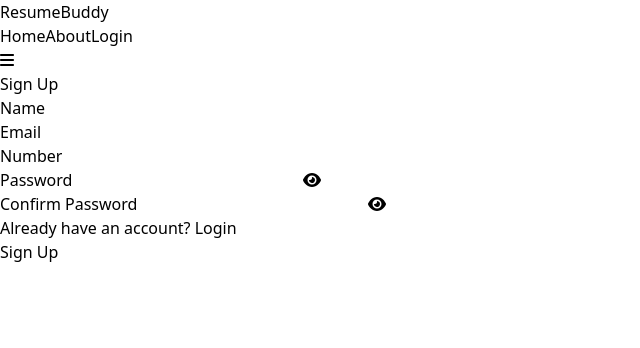
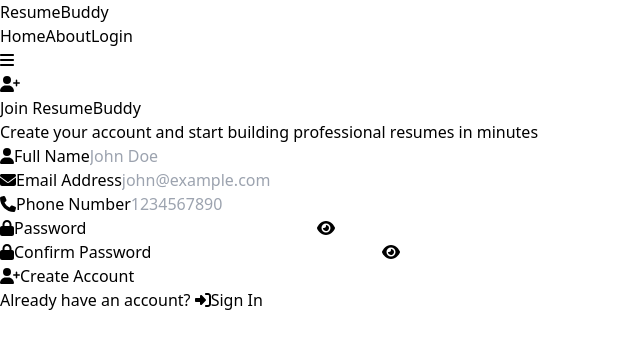
Before and after one commit to GangwarPriyansh/Resume-Analyzer, a React (Vite) app in the folder frontend/: page /signup in a window 1280 px wide. Shown: the top 348 px of the page, without its empty margins (0-640 px from the left). Built offline with nearby package versions, Linux system fonts and the light colour scheme.

Commit message:
changes in login & signup

```diff
--- a/frontend/src/components/LoginForm.jsx
+++ b/frontend/src/components/LoginForm.jsx
@@ -1,11 +1,142 @@
+// import React, { useState } from "react";
+// import { useNavigate, useLocation } from "react-router-dom";
+// import { toast } from "react-toastify";
+// import { useDispatch } from "react-redux";
+// import { setUser } from "../slice/userSlice";
+// import { store } from "../store";
+// import { FontAwesomeIcon } from "@fortawesome/react-fontawesome";
+// import { faEye, faEyeSlash } from "@fortawesome/free-solid-svg-icons";
+
+// export default function LoginForm() {
+//   const navigate = useNavigate();
+//   const dispatch = useDispatch();
+//   const [formData, setFormData] = useState({
+//     email: "",
+//     password: "",
+//   });
+
+//   const [showPassword, setShowPassword] = useState(false);
+
+//   const handleChange = (e) => {
+//     setFormData((prev) => ({ ...prev, [e.target.name]: e.target.value }));
+//   };
+
+//   const handleSubmit = async (e) => {
+//     e.preventDefault();
+//     try {
+//       const res = await fetch("https://resume-analyzer-6lys.onrender.com/api/users/login", {
+//         method: "POST",
+//         headers: {
+//           "Content-Type": "application/json",
+//         },
+//         body: JSON.stringify(formData),
+//       });
+
+//       const data = await res.json();
+
+//       if (res.ok) {
+//         toast.success("Login successful!");
+//         dispatch(
+//           setUser({
+//             user: {
+//               name: data.user.name,
+//               email: data.user.email,
+//               number: data.user.number,
+//             },
+//             token: data.token,
+//             isAuthenticated: true,
+//           })
+//         );
+
+//         navigate("/");
+//       } else {
+//         toast.error(data.message || "Login failed");
+//       }
+//     } catch (err) {
+//       console.error("Login error:", err);
+//       toast.error("Server error. Try again later");
+//     }
+//   };
+
+//   return (
+//     <div className="min-h-screen bg-[#313946] flex justify-center items-center px-4">
+//       <div className="bg-[#1c2331] p-8 rounded-lg shadow-2xl w-full max-w-md text-white">
+//         <h2 className="text-2xl font-bold text-center text-blue-500 mb-6">
+//           Login
+//         </h2>
+//         <form onSubmit={handleSubmit} className="space-y-4">
+//           <div>
+//             <label htmlFor="email" className="block mb-1 text-gray-300">
+//               Email
+//             </label>
+//             <input
+//               id="email"
+//               name="email"
+//               type="email"
+//               value={formData.email}
+//               onChange={handleChange}
+//               required
+//               className="w-full px-4 py-2 rounded bg-[#2b313c] border border-gray-600 text-white"
+//             />
+//           </div>
+
+//           <div className="relative">
+//             <label htmlFor="password" className="block mb-1 text-gray-300">
+//               Password
+//             </label>
+//             <input
+//               id="password"
+//               name="password"
+//               type={showPassword ? "text" : "password"}
+//               value={formData.password}
+//               onChange={handleChange}
+//               required
+//               className="w-full px-4 py-2 rounded bg-[#2b313c] border border-gray-600 text-white"
+//             />
+//             <FontAwesomeIcon
+//               icon={showPassword ? faEyeSlash : faEye}
+//               onClick={() => setShowPassword(!showPassword)}
+//               className="absolute right-3 top-[50%] translate-y-[40%] text-gray-400 hover:text-gray-300 cursor-pointer"
+//             />
+//           </div>
+
+//           <p className="text-sm text-gray-400 text-center">
+//             Don't have an account?{" "}
+//             <button
+//               type="button"
+//               onClick={() => navigate("/signup")}
+//               className="text-blue-400 hover:underline"
+//             >
+//               Sign Up
+//             </button>
+//           </p>
+
+//           <button
+//             type="submit"
+//             className="w-full bg-blue-600 hover:bg-blue-700 text-white font-semibold py-2 rounded mt-4 transition transform hover:-translate-y-1 hover:shadow-lg"
+//           >
+//             Login
+//           </button>
+//         </form>
+//       </div>
+//     </div>
+//   );
+// }
+
 import React, { useState } from "react";
-import { useNavigate, useLocation } from "react-router-dom";
+import { useNavigate } from "react-router-dom";
 import { toast } from "react-toastify";
 import { useDispatch } from "react-redux";
 import { setUser } from "../slice/userSlice";
-import { store } from "../store";
 import { FontAwesomeIcon } from "@fortawesome/react-fontawesome";
-import { faEye, faEyeSlash } from "@fortawesome/free-solid-svg-icons";
+import {
+  faEye,
+  faEyeSlash,
+  faEnvelope,
+  faLock,
+  faSignInAlt,
+  faUserPlus
+} from "@fortawesome/free-solid-svg-icons";
 
 export default function LoginForm() {
   const navigate = useNavigate();
@@ -47,7 +178,6 @@
             isAuthenticated: true,
           })
         );
-
         navigate("/");
       } else {
         toast.error(data.message || "Login failed");
@@ -59,15 +189,27 @@
   };
 
   return (
-    <div className="min-h-screen bg-[#313946] flex justify-center items-center px-4">
-      <div className="bg-[#1c2331] p-8 rounded-lg shadow-2xl w-full max-w-md text-white">
-        <h2 className="text-2xl font-bold text-center text-blue-500 mb-6">
-          Login
-        </h2>
-        <form onSubmit={handleSubmit} className="space-y-4">
-          <div>
-            <label htmlFor="email" className="block mb-1 text-gray-300">
-              Email
+    <div className="min-h-screen bg-gradient-to-b from-[#1a202c] to-[#2d3748] pt-24 pb-12 px-4">
+      <div className="max-w-md mx-auto">
+        {/* Header Section */}
+        <div className="text-center mb-8">
+          <div className="bg-blue-600 w-16 h-16 rounded-full flex items-center justify-center mx-auto mb-4">
+            <FontAwesomeIcon icon={faSignInAlt} className="text-white text-2xl" />
+          </div>
+          <h1 className="text-3xl font-bold text-white mb-2">Welcome Back</h1>
+          <p className="text-gray-300">
+            Sign in to access your resume builder dashboard
+          </p>
+        </div>
+
+        {/* Form Container */}
+        <div className="bg-[#1c2331] p-8 rounded-xl shadow-2xl border border-[#2d3748]">
+          <form onSubmit={handleSubmit} className="space-y-5">
+            {/* Email Field */}
+            <div className="group">
+              <label htmlFor="email" className="text-gray-300 mb-2 flex items-center">
+                <FontAwesomeIcon icon={faEnvelope} className="mr-2 text-blue-400" />
+                Email Address
               </label>
               <input
                 id="email"
@@ -76,12 +218,17 @@
                 value={formData.email}
                 onChange={handleChange}
                 required
-              className="w-full px-4 py-2 rounded bg-[#2b313c] border border-gray-600 text-white"
+                className="w-full px-4 py-3 rounded-lg bg-[#2b313c] border border-[#3a4556] text-white
+                          focus:outline-none focus:ring-2 focus:ring-blue-500 focus:border-transparent
+                          hover:border-blue-400 transition-all"
+                placeholder="your@email.com"
               />
             </div>
 
-          <div className="relative">
-            <label htmlFor="password" className="block mb-1 text-gray-300">
+            {/* Password Field */}
+            <div className="group relative">
+              <label htmlFor="password" className="text-gray-300 mb-2 flex items-center">
+                <FontAwesomeIcon icon={faLock} className="mr-2 text-blue-400" />
                 Password
               </label>
               <input
@@ -91,33 +238,43 @@
                 value={formData.password}
                 onChange={handleChange}
                 required
-              className="w-full px-4 py-2 rounded bg-[#2b313c] border border-gray-600 text-white"
+                className="w-full px-4 py-3 pr-10 rounded-lg bg-[#2b313c] border border-[#3a4556] text-white
+                          focus:outline-none focus:ring-2 focus:ring-blue-500 focus:border-transparent
+                          hover:border-blue-400 transition-all"
+                placeholder="••••••••"
               />
               <FontAwesomeIcon
                 icon={showPassword ? faEyeSlash : faEye}
                 onClick={() => setShowPassword(!showPassword)}
-              className="absolute right-3 top-[50%] translate-y-[40%] text-gray-400 hover:text-gray-300 cursor-pointer"
+                className="absolute right-3 top-[50%] text-gray-400 hover:text-gray-300 cursor-pointer"
               />
             </div>
 
-          <p className="text-sm text-gray-400 text-center">
+            {/* Submit Button */}
+            <button
+              type="submit"
+              className="w-full bg-gradient-to-r from-blue-600 to-blue-700 text-white font-semibold py-3 rounded-lg
+                        hover:from-blue-700 hover:to-blue-800 transition-all transform hover:-translate-y-0.5
+                        shadow-lg mt-6 flex items-center justify-center gap-2"
+            >
+              <FontAwesomeIcon icon={faSignInAlt} />
+              Login
+            </button>
+
+            {/* Sign Up Link */}
+            <div className="text-center text-gray-400 mt-4">
               Don't have an account?{" "}
               <button
                 type="button"
                 onClick={() => navigate("/signup")}
-              className="text-blue-400 hover:underline"
+                className="text-blue-400 hover:text-blue-300 font-medium flex items-center justify-center gap-1 mx-auto"
               >
+                <FontAwesomeIcon icon={faUserPlus} />
                 Sign Up
               </button>
-          </p>
-
-          <button
-            type="submit"
-            className="w-full bg-blue-600 hover:bg-blue-700 text-white font-semibold py-2 rounded mt-4 transition transform hover:-translate-y-1 hover:shadow-lg"
-          >
-            Login
-          </button>
+            </div>
           </form>
+        </div>
       </div>
     </div>
   );
--- a/frontend/src/components/SignUpForm.jsx
+++ b/frontend/src/components/SignUpForm.jsx
@@ -9,13 +9,15 @@
 // export default function SignUpForm() {
 //   const navigate = useNavigate();
 //   const dispatch = useDispatch();
+
 //   const [formData, setFormData] = useState({
-//     name: user?.name || "",
-//     email: user?.email || "",
-//     number: user?.number || "",
-//     password: user?.password || "",
-//     confirmPassword: user?.confirmPassword || "",
+//     name: "",
+//     email: "",
+//     number: "",
+//     password: "",
+//     confirmPassword: "",
 //   });
+
 //   const [showPassword, setShowPassword] = useState(false);
 //   const [showConfirmPassword, setShowConfirmPassword] = useState(false);
 
@@ -25,6 +27,7 @@
 
 //   const handleSubmit = async (e) => {
 //     e.preventDefault();
+
 //     if (formData.password !== formData.confirmPassword) {
 //       toast.error("Passwords do not match!");
 //       return;
@@ -45,26 +48,29 @@
 //       const data = await res.json();
 
 //       if (res.ok) {
+//         const userPayload = {
+//           user: {
+//             name: data.user.name,
+//             email: data.user.email,
+//             number: data.user.number,
+//           },
+//           token: data.token,
+//           isAuthenticated: true,
+//         };
+
+//         localStorage.setItem("user", JSON.stringify(userPayload));
+
+//         // Dispatch to Redux
+//         dispatch(setUser(userPayload));
+
 //         toast.success("Account created successfully!");
-//         //for storing data in redux
-//         dispatch(
-//           setUser({
-//             user: {
-//               name: formData.name,
-//               email: formData.email,
-//               number: formData.number,
-//             },
-//             token: data.token,
-//             isAuthenticated: true,
-//           })
-//         );
 //         navigate("/");
 //       } else {
-//         toast.error(data.message || "signup failed");
+//         toast.error(data.message || "Signup failed");
 //       }
 //     } catch (err) {
 //       console.error(err);
-//       toast.error("Signup failed,Please try again");
+//       toast.error("Signup failed. Please try again.");
 //     }
 //   };
 
@@ -103,6 +109,7 @@
 //               className="w-full px-4 py-2 rounded bg-[#2b313c] border border-gray-600 text-white"
 //             />
 //           </div>
+
 //           <div>
 //             <label htmlFor="number" className="block mb-1 text-gray-300">
 //               Number
@@ -110,7 +117,6 @@
 //             <input
 //               id="number"
 //               name="number"
-//               type="number"
 //               value={formData.number}
 //               onChange={handleChange}
 //               required
@@ -176,7 +182,7 @@
 
 //           <button
 //             type="submit"
-//             className="w-full bg-blue-600 hover:bg-blue-700 text-white font-semibold py-2 rounded mt-4"
+//             className="w-full bg-blue-600 hover:bg-blue-700 text-white font-semibold py-2 rounded mt-4 transition transform hover:-translate-y-1 hover:shadow-lg"
 //           >
 //             Sign Up
 //           </button>
@@ -192,7 +198,16 @@
 import { useDispatch } from "react-redux";
 import { setUser } from "../slice/userSlice";
 import { FontAwesomeIcon } from "@fortawesome/react-fontawesome";
-import { faEye, faEyeSlash } from "@fortawesome/free-solid-svg-icons";
+import {
+  faEye,
+  faEyeSlash,
+  faUser,
+  faEnvelope,
+  faPhone,
+  faLock,
+  faUserPlus,
+  faSignInAlt
+} from "@fortawesome/free-solid-svg-icons";
 
 export default function SignUpForm() {
   const navigate = useNavigate();
@@ -247,8 +262,6 @@
         };
 
         localStorage.setItem("user", JSON.stringify(userPayload));
-
-        // Dispatch to Redux
         dispatch(setUser(userPayload));
 
         toast.success("Account created successfully!");
@@ -263,15 +276,27 @@
   };
 
   return (
-    <div className="min-h-screen bg-[#313946] flex justify-center items-center px-4">
-      <div className="bg-[#1c2331] p-8 rounded-lg shadow-2xl w-full max-w-md text-white">
-        <h2 className="text-2xl font-bold text-center text-blue-500 mb-6">
-          Sign Up
-        </h2>
-        <form onSubmit={handleSubmit} className="space-y-4">
-          <div>
-            <label htmlFor="name" className="block mb-1 text-gray-300">
-              Name
+    <div className="min-h-screen bg-gradient-to-b from-[#1a202c] to-[#2d3748] pt-24 pb-12 px-4">
+      <div className="max-w-md mx-auto">
+        {/* Header Section */}
+        <div className="text-center mb-8">
+          <div className="bg-blue-600 w-16 h-16 rounded-full flex items-center justify-center mx-auto mb-4">
+            <FontAwesomeIcon icon={faUserPlus} className="text-white text-2xl" />
+          </div>
+          <h1 className="text-3xl font-bold text-white mb-2">Join ResumeBuddy</h1>
+          <p className="text-gray-300">
+            Create your account and start building professional resumes in minutes
+          </p>
+        </div>
+
+        {/* Form Container */}
+        <div className="bg-[#1c2331] p-8 rounded-xl shadow-2xl border border-[#2d3748]">
+          <form onSubmit={handleSubmit} className="space-y-5">
+            {/* Name Field */}
+            <div className="group">
+              <label htmlFor="name" className="text-gray-300 mb-2 flex items-center">
+                <FontAwesomeIcon icon={faUser} className="mr-2 text-blue-400" />
+                Full Name
               </label>
               <input
                 id="name"
@@ -279,13 +304,18 @@
                 value={formData.name}
                 onChange={handleChange}
                 required
-              className="w-full px-4 py-2 rounded bg-[#2b313c] border border-gray-600 text-white"
+                className="w-full px-4 py-3 rounded-lg bg-[#2b313c] border border-[#3a4556] text-white
+                          focus:outline-none focus:ring-2 focus:ring-blue-500 focus:border-transparent
+                          hover:border-blue-400 transition-all"
+                placeholder="John Doe"
               />
             </div>
 
-          <div>
-            <label htmlFor="email" className="block mb-1 text-gray-300">
-              Email
+            {/* Email Field */}
+            <div className="group">
+              <label htmlFor="email" className="text-gray-300 mb-2 flex items-center">
+                <FontAwesomeIcon icon={faEnvelope} className="mr-2 text-blue-400" />
+                Email Address
               </label>
               <input
                 id="email"
@@ -294,13 +324,18 @@
                 value={formData.email}
                 onChange={handleChange}
                 required
-              className="w-full px-4 py-2 rounded bg-[#2b313c] border border-gray-600 text-white"
+                className="w-full px-4 py-3 rounded-lg bg-[#2b313c] border border-[#3a4556] text-white
+                          focus:outline-none focus:ring-2 focus:ring-blue-500 focus:border-transparent
+                          hover:border-blue-400 transition-all"
+                placeholder="john@example.com"
               />
             </div>
 
-          <div>
-            <label htmlFor="number" className="block mb-1 text-gray-300">
-              Number
+            {/* Phone Number Field */}
+            <div className="group">
+              <label htmlFor="number" className="text-gray-300 mb-2 flex items-center">
+                <FontAwesomeIcon icon={faPhone} className="mr-2 text-blue-400" />
+                Phone Number
               </label>
               <input
                 id="number"
@@ -310,12 +345,17 @@
                 required
                 pattern="[0-9]{10,15}"
                 title="Please enter a valid phone number"
-              className="w-full px-4 py-2 rounded bg-[#2b313c] border border-gray-600 text-white"
+                className="w-full px-4 py-3 rounded-lg bg-[#2b313c] border border-[#3a4556] text-white
+                          focus:outline-none focus:ring-2 focus:ring-blue-500 focus:border-transparent
+                          hover:border-blue-400 transition-all"
+                placeholder="1234567890"
               />
             </div>
 
-          <div className="relative">
-            <label htmlFor="password" className="block mb-1 text-gray-300">
+            {/* Password Field */}
+            <div className="group relative">
+              <label htmlFor="password" className="text-gray-300 mb-2 flex items-center">
+                <FontAwesomeIcon icon={faLock} className="mr-2 text-blue-400" />
                 Password
               </label>
               <input
@@ -325,20 +365,21 @@
                 value={formData.password}
                 onChange={handleChange}
                 required
-              className="w-full px-4 py-2 rounded bg-[#2b313c] border border-gray-600 text-white"
+                className="w-full px-4 py-3 pr-10 rounded-lg bg-[#2b313c] border border-[#3a4556] text-white
+                          focus:outline-none focus:ring-2 focus:ring-blue-500 focus:border-transparent
+                          hover:border-blue-400 transition-all"
               />
               <FontAwesomeIcon
                 icon={showPassword ? faEyeSlash : faEye}
                 onClick={() => setShowPassword(!showPassword)}
-              className="absolute right-3 top-[50%] translate-y-[40%] text-gray-400 hover:text-gray-300 cursor-pointer"
+                className="absolute right-3 top-[50%] text-gray-400 hover:text-gray-300 cursor-pointer"
               />
             </div>
 
-          <div className="relative">
-            <label
-              htmlFor="confirmPassword"
-              className="block mb-1 text-gray-300"
-            >
+            {/* Confirm Password Field */}
+            <div className="group relative">
+              <label htmlFor="confirmPassword" className="text-gray-300 mb-2 flex items-center">
+                <FontAwesomeIcon icon={faLock} className="mr-2 text-blue-400" />
                 Confirm Password
               </label>
               <input
@@ -348,33 +389,42 @@
                 value={formData.confirmPassword}
                 onChange={handleChange}
                 required
-              className="w-full px-4 py-2 rounded bg-[#2b313c] border border-gray-600 text-white"
+                className="w-full px-4 py-3 pr-10 rounded-lg bg-[#2b313c] border border-[#3a4556] text-white
+                          focus:outline-none focus:ring-2 focus:ring-blue-500 focus:border-transparent
+                          hover:border-blue-400 transition-all"
               />
               <FontAwesomeIcon
                 icon={showConfirmPassword ? faEyeSlash : faEye}
                 onClick={() => setShowConfirmPassword(!showConfirmPassword)}
-              className="absolute right-3 top-[50%] translate-y-[40%] text-gray-400 hover:text-gray-300 cursor-pointer"
+                className="absolute right-3 top-[50%] text-gray-400 hover:text-gray-300 cursor-pointer"
               />
             </div>
 
-          <p className="text-sm text-gray-400 text-center">
+            {/* Submit Button */}
+            <button
+              type="submit"
+              className="w-full bg-gradient-to-r from-blue-600 to-blue-700 text-white font-semibold py-3 rounded-lg
+                        hover:from-blue-700 hover:to-blue-800 transition-all transform hover:-translate-y-0.5
+                        shadow-lg mt-6 flex items-center justify-center gap-2"
+            >
+              <FontAwesomeIcon icon={faUserPlus} />
+              Create Account
+            </button>
+
+            {/* Login Link */}
+            <div className="text-center text-gray-400 mt-4">
               Already have an account?{" "}
               <button
                 type="button"
                 onClick={() => navigate("/login")}
-              className="text-blue-400 hover:underline"
+                className="text-blue-400 hover:text-blue-300 font-medium flex items-center justify-center gap-1 mx-auto"
               >
-              Login
+                <FontAwesomeIcon icon={faSignInAlt} />
+                Sign In
               </button>
-          </p>
-
-          <button
-            type="submit"
-            className="w-full bg-blue-600 hover:bg-blue-700 text-white font-semibold py-2 rounded mt-4 transition transform hover:-translate-y-1 hover:shadow-lg"
-          >
-            Sign Up
-          </button>
+            </div>
           </form>
+        </div>
       </div>
     </div>
   );
```
Lines whose indentation alone changed are shown as unchanged.
